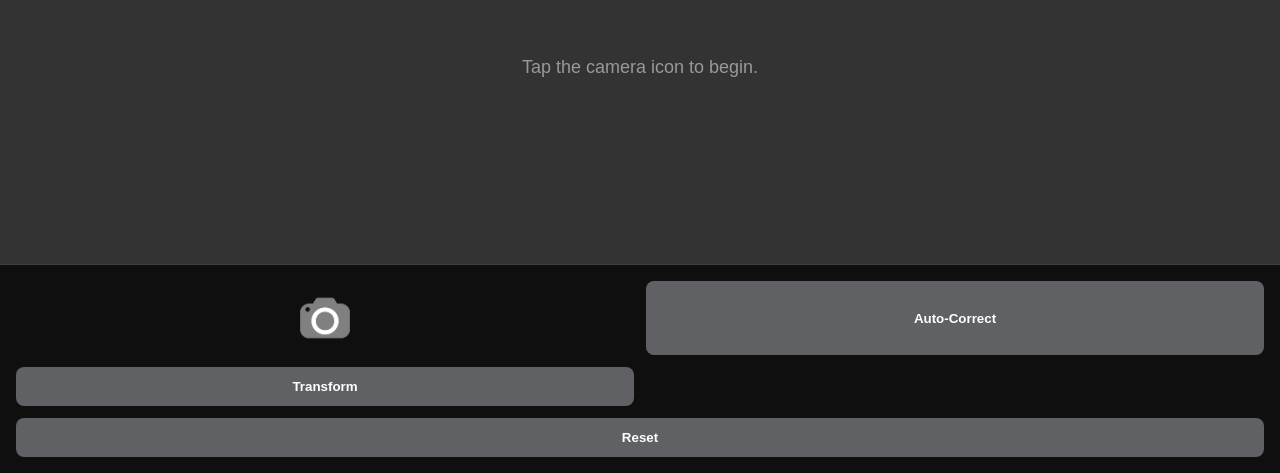
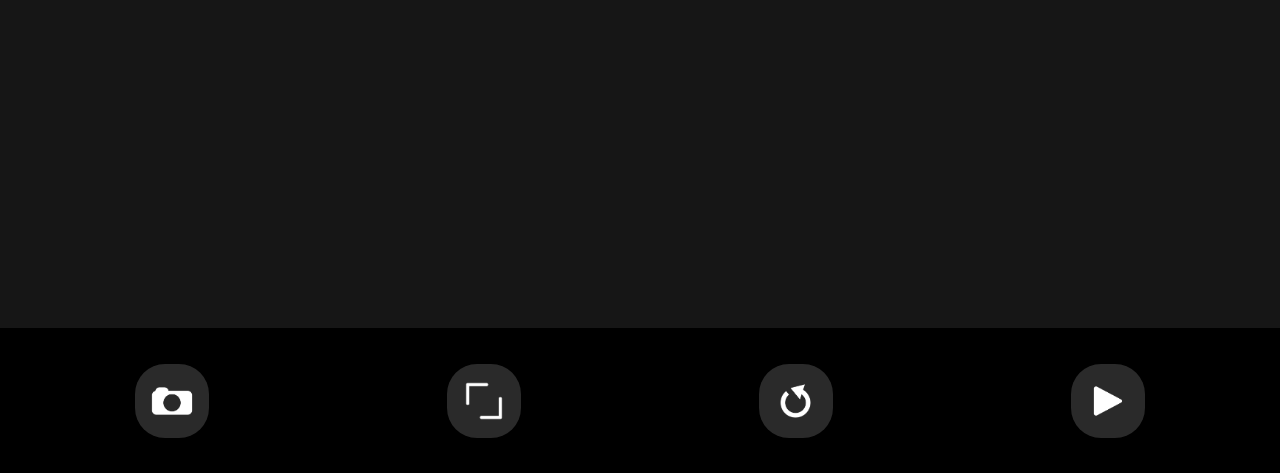
Before and after one commit to romanv17/romanv17.github.io, a plain HTML site: page index.html in a window 1280 px wide. Shown: the part 327-800 px from the top of the page. Drawn offline with Linux system fonts and the light colour scheme.

Commit message:
updated buttons, added reset option after image cropping

```diff
--- a/index.html
+++ b/index.html
@@ -15,17 +15,30 @@
         <div id="mainControls">
             <label for="cameraInput" id="cameraButton">
                 <input type="file" id="cameraInput" accept="image/*" capture="environment" hidden>
-                <img src="camera-icon.png" alt="Camera Icon">
+                <img src="icons/camera-icon.png" alt="Camera Icon">
             </label>
 
-            <button id="autoCorrectButton" disabled>Auto-Correct</button>
-            <button id="transformButton" disabled>Transform</button>
-            <button id="resetButton" disabled>Reset</button>
+            <button id="autoCorrectButton" disabled>
+                <img src="icons/crop-icon.png" alt="Auto Correct">
+            </button>
+
+            <button id="resetButton" disabled>
+                <img src="icons/reset-icon.png" alt="Reset">
+            </button>
+
+            <button id="transformButton" disabled>
+                <img src="icons/next-icon.png" alt="Next">
+            </button>
         </div>
 
         <div id="outputControls">
-            <button id="backButton">Back to Edit</button>
-            <button id="downloadButton">Share / Download</button>
+            <button id="backButton">
+                <img src="icons/back-icon.png" alt="Back">
+            </button>
+
+            <button id="downloadButton">
+                <img src="icons/share-icon.png" alt="Share">
+            </button>
         </div>
     </div>
 
--- a/script.js
+++ b/script.js
@@ -453,7 +453,7 @@ class PerspectiveApp {
 
         this.autoCorrectButton = document.getElementById('autoCorrectButton');
         this.transformButton = document.getElementById('transformButton');
-        this.resetButton = document.getElementById('resetButton');
+        this.resetButtonBefore = document.getElementById('resetButtonBefore');
         this.backButton = document.getElementById('backButton');
         this.downloadButton = document.getElementById('downloadButton');
 
@@ -489,7 +489,7 @@ class PerspectiveApp {
     bindEvents() {
         window.addEventListener('resize', this.resize.bind(this));
 
-        this.cameraInput.addEventListener('change', this.loadImage.bind(this));
+        this.cameraInput.addEventListener('click', this.loadImage.bind(this));
 
         this.canvas.addEventListener('touchstart', this.onTouchStart.bind(this), { passive: false });
         this.canvas.addEventListener('touchmove', this.onTouchMove.bind(this), { passive: false });
@@ -498,7 +498,7 @@ class PerspectiveApp {
         // Button Listeners
         this.autoCorrectButton.addEventListener('click', this.onAutoCorrect.bind(this));
         this.transformButton.addEventListener('click', this.onTransform.bind(this));
-        this.resetButton.addEventListener('click', this.reset.bind(this));
+        this.resetButtonBefore.addEventListener('click', this.reset.bind(this));
         this.backButton.addEventListener('click', this.showMainView.bind(this));
         this.downloadButton.addEventListener('click', this.shareOrDownloadImage.bind(this));
     }
@@ -597,7 +597,7 @@ class PerspectiveApp {
         // --- 3. Reset view and quad ---
         this.reset();
         this.autoCorrectButton.disabled = false;
-        this.resetButton.disabled = false;
+        this.resetButtonBefore.disabled = false;
     }
 
     reset() {
@@ -606,11 +606,9 @@ class PerspectiveApp {
         // Reset view
         const { width, height } = this.originalImage;
         const scaleX = this.canvas.width / width;
-        // --- EDIT: Adjusted height calculation for new button layout ---
         const controlsHeight = document.getElementById('controls').offsetHeight || 160;
         const availableHeight = this.canvas.height - controlsHeight;
         const scaleY = availableHeight / height;
-        // --- END EDIT ---
 
         this.imagePos.scale = Math.min(scaleX, scaleY) * 0.9; // Zoom out 10%
         this.imagePos.x = (this.canvas.width - width * this.imagePos.scale) / 2;
@@ -663,7 +661,6 @@ class PerspectiveApp {
             this.draggedHandle = null;
             let minD = Infinity;
 
-            // This loop is safe now because quadPoints is only [] before reset()
             for (let i = 0; i < this.quadPoints.length; i++) {
                 const d = Vec.distSqr(imgTouchPos, this.quadPoints[i]);
                 if (d < handleRadius**2 && d < minD) {
@@ -1013,17 +1010,22 @@ class PerspectiveApp {
     }
 
     showMainView() {
+        this.outputControls.style.display = 'none';
+        this.mainControls.style.display = 'flex';
+
+        // Show the main canvas and hide the output canvas
         this.outputCanvas.style.display = 'none';
-        this.mainControls.style.display = 'grid';
-        this.outputControls.style.display = 'none';
         this.canvas.style.display = 'block';
+
+        this.reset();
     }
 
     showOutputView() {
+        this.mainControls.style.display = 'none';
+        this.outputControls.style.display = 'flex';
+        // Hide the main canvas (original image) and show the output (transformed) canvas
         this.canvas.style.display = 'none';
         this.outputCanvas.style.display = 'block';
-        this.mainControls.style.display = 'none';
-        this.outputControls.style.display = 'grid';
     }
 
     /**
--- a/styles.css
+++ b/styles.css
@@ -20,11 +20,11 @@ html, body {
 }
 
 #mainCanvas {
-    background-color: #333;
+    background-color: #161616;
 }
 
 #outputCanvas {
-    background-color: #222;
+    background-color: black;
     display: none;
     object-fit: contain;
 }
@@ -53,65 +53,72 @@ html, body {
     bottom: 0;
     left: 0;
     right: 0;
-    background: rgba(0,0,0,0.7);
+    background: black;
     backdrop-filter: blur(10px);
     padding: 16px;
-    border-top: 1px solid rgba(255,255,255,0.2);
+    padding-top: 35px;
+    padding-bottom: 35px;
+    border-top: 1px solid black;
     display: flex;
     flex-direction: column;
     gap: 12px;
 }
 
-#mainControls, #outputControls {
-    display: grid;
-    grid-template-columns: repeat(2, 1fr);
-    gap: 12px;
+/* Main and output control rows: default to flex row layout. We keep
+   `#outputControls` initially hidden, but when the script toggles
+   inline styles (e.g. sets `display: grid`), the attribute selector
+   below forces a horizontal flex layout so items don't stack vertically. */
+#mainControls {
+    display: flex;
+    text-align: justify;
+    flex-direction: row;
+    justify-content: space-around;
+    align-items: center;
 }
 
+/* Hidden by default until the app shows the output controls */
 #outputControls {
     display: none;
 }
 
+/* When the script adds an inline `style` and sets `display: grid`,
+   override that specific case and force a horizontal flex layout so
+   buttons remain in a row. We intentionally only match the `grid`
+   value so cases where the script sets `display: none` are NOT
+   overridden (allowing the script to hide a control group). */
+#mainControls[style*="display: grid"],
+#mainControls[style*="display:grid"],
+#outputControls[style*="display: grid"],
+#outputControls[style*="display:grid"] {
+    display: flex !important;
+    flex-direction: row !important;
+    justify-content: space-around !important;
+    align-items: center !important;
+    gap: 12px !important;
+}
+
 /* Buttons */
-button, label#cameraButton {
+button, label img  {
     display: flex;
     justify-content: center;
     align-items: center;
     padding: 12px;
     border: none;
-    border-radius: 8px;
+    border-radius: 30px;
     font-weight: 600;
     color: white;
     cursor: pointer;
-    background-color: #6b7e9a; /* default gray */
+    background-color: #2a2a2a;
     transition: background-color 0.15s ease;
-} /* need a way to rearrange buttons so they're cleaner */
+}
 
-label#cameraButton img {
+button img, label img {
     width: 50px;
     height: 50px;
 }
 
-/* Button colors */
-#cameraButton { background-color: #0e91d300 !important;}
-
-#autoCorrectButton { background-color: #9333ea; }
-#autoCorrectButton:hover { background-color: #7e22ce; }
-
-#transformButton { background-color: #16a34a; }
-#transformButton:hover { background-color: #15803d; }
-
-#resetButton { background-color: #4b5563; grid-column: span 2; }
-#resetButton:hover { background-color: #374151; }
-
-#backButton { background-color: #2563eb; }
-#backButton:hover { background-color: #1d4ed8; }
-
-#downloadButton { background-color: #16a34a; }
-#downloadButton:hover { background-color: #15803d; }
 
 button:disabled {
-    background-color: #606164 !important;
     cursor: not-allowed;
 }
 
```
Also changed, not shown: camera-icon.png (deleted), icons/back-icon.png (added), icons/camera-icon.png (added), icons/crop-icon.png (added), icons/next-icon.png (added), icons/reset-icon.png (added), icons/share-icon.png (added).
